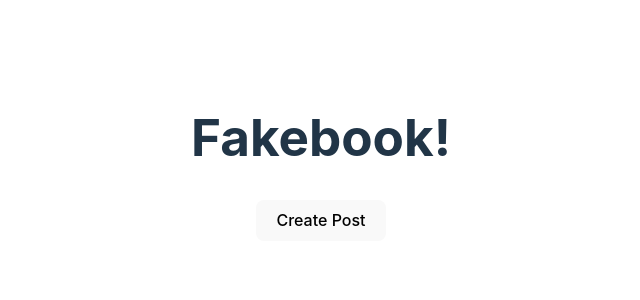
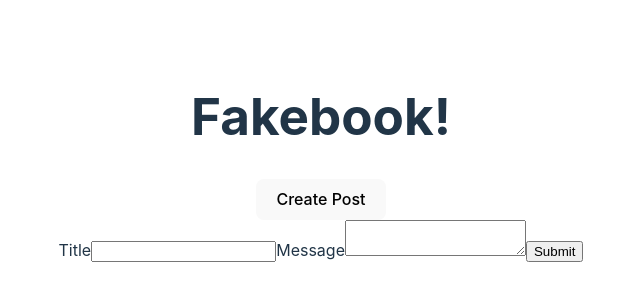
Before and after one commit to sandymon/Social-media-app, a React (Vite) app in the folder social-media-app/: page / in a window 1280 px wide. Shown: the part 242-542 px from the top of the page, without its empty margins (319-959 px from the left). Built offline with nearby package versions, Linux system fonts and the light colour scheme.

Commit message:
connected postform component  with POst compoenet

```diff
--- a/social-media-app/src/App.jsx
+++ b/social-media-app/src/App.jsx
@@ -3,18 +3,37 @@ import reactLogo from './assets/react.svg'
 import viteLogo from '/vite.svg'
 import './App.css'
 import Post from './Components/Post'
+import CreatePostForm from './Components/CreatePostForm'
 
 function App() {
   const [count, setCount] = useState(0)
+  const [showPost, setShowPost] = useState(false)
+
+  const[posts, setPosts] = useState([])
+
+  let handleButtonclick = ()=>{
+     setShowPost(true)
+  }
+
+  let handleNewPostSubmit = (data) => {
+    setPosts([...posts, data])
+    console.log(data);
+  }
 
   return (
    <div>
       <h1>Fakebook!</h1>
-      <button onClick={()=>{<Post content="This is a test post!" />}}>Create Post</button>
+      <button onClick={handleButtonclick}>Create Post</button>
+
+      <CreatePostForm onNewSubmit = {handleNewPostSubmit} />
       {/* Feed */}
 
-      {/* <Post content="This is a test post!" />
-      <Post content="This is another test post!" /> */}
+
+      <Post  list = {posts} />
+
+
+
+      {/* <Post content="This is another test post!" /> */ }
 
    </div>
   )
--- a/social-media-app/src/Components/CreatePostForm.jsx
+++ b/social-media-app/src/Components/CreatePostForm.jsx
@@ -0,0 +1,48 @@
+import React, { useState } from "react";
+
+function CreatePostForm(props) {
+
+    const [title, setTitle] = useState("")
+    const [content, setContent] = useState("")
+
+    let handleTitleChange = (event) => {
+        setTitle(event.target.value)
+        console.log(event.target.value)
+    }
+
+    let handleContentChange= (event) => {
+        setContent(event.target.value)
+        console.log(event.target.value)
+    }
+
+    let haddleSubmit = (event) => {
+        event.preventDefault()
+        if(title  === "" || content === ""){
+            alert("Cannot submit Empty Post")
+        }else{
+            props.onNewSubmit({title, content})
+            setContent("")
+            setTitle("")
+        }
+    }
+
+
+
+    return (
+    <div>
+        <form onSubmit={haddleSubmit}>
+            <label htmlFor="title">Title</label>
+            <input type="text" name="title" onChange={handleTitleChange}/>
+
+            <label htmlFor="Message">Message</label>
+            <textarea type="textarea" name="content" onChange={handleContentChange}/>
+
+            <input type="submit"/>
+
+        </form>
+
+    </div>
+    )
+  }
+
+  export default CreatePostForm;
--- a/social-media-app/src/Components/Post.jsx
+++ b/social-media-app/src/Components/Post.jsx
@@ -3,18 +3,29 @@ import Comment from "./Comment";
 
 function Post(props) {
 
-    const [like, setLikes] = useState(likes);
+    const [like, setLikes] = useState(0);
+
+    let listPosts = props.list.map((data, index)=> {
+        return (
+        <div>
+
+            <h3>{data.title}</h3>
+            <p>{data.content}</p>
+            <p>Likes: {like}</p>
+            <button onClick={()=> setLikes(like + 1)}>like</button>
+            <p>Comments:</p>
+            <Comment content="This is a test comment!" />
+            <Comment content="This is another test comment!" />
+            <Comment content="This is yet another test comment!" />
+        </div>
+
+
+        )
+    })
 
     return(
     <div>
-        <h3>{props.content}</h3>
-        <p>This is a test post we'll edit later!</p>
-        <p>Likes: {like}</p>
-        <button onClick={()=> setLikes(like + 1)}>like</button>
-        <p>Comments:</p>
-        <Comment content="This is a test comment!" />
-        <Comment content="This is another test comment!" />
-        <Comment content="This is yet another test comment!" />
+       {listPosts}
     </div>
 
     )
```
